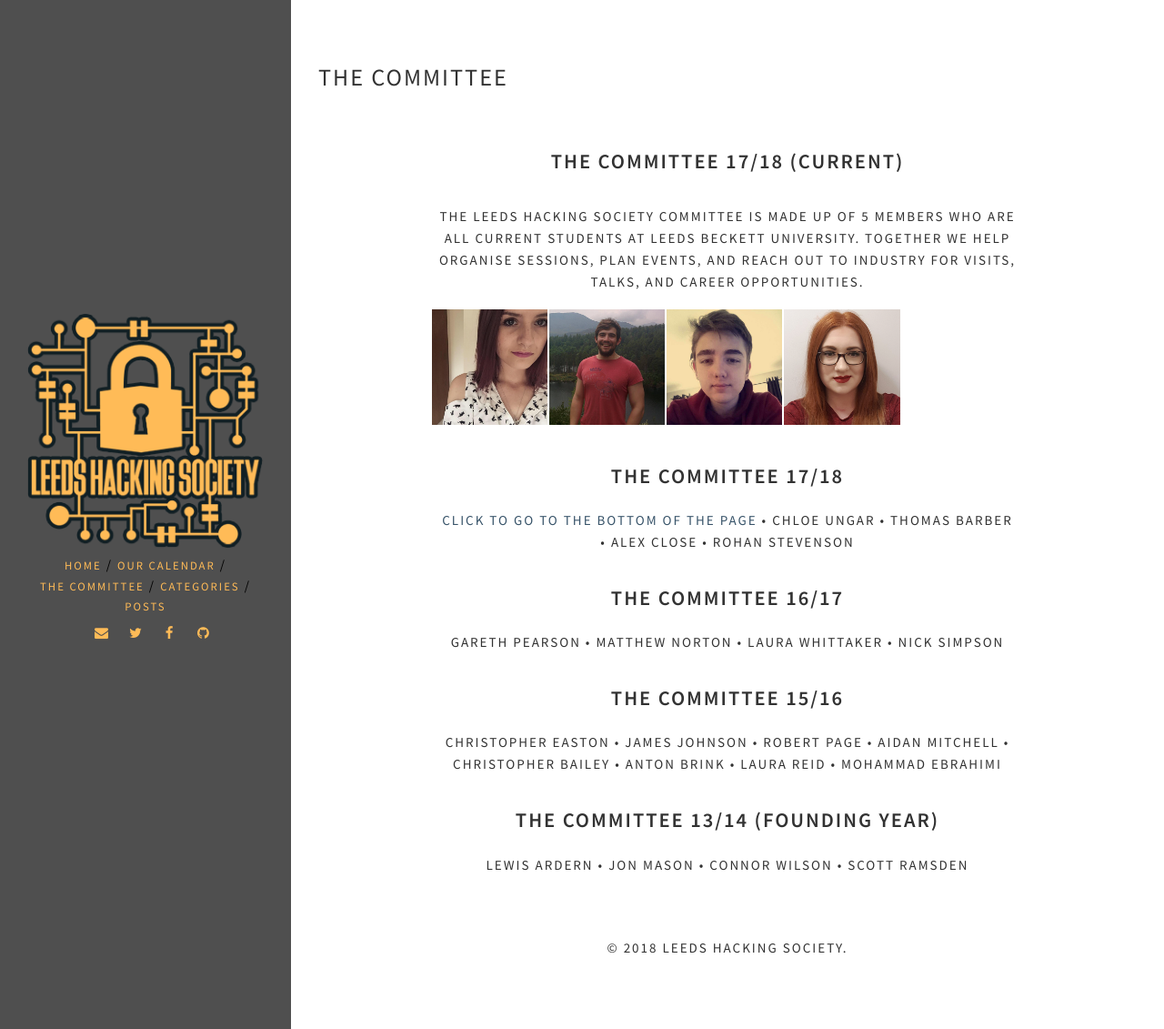
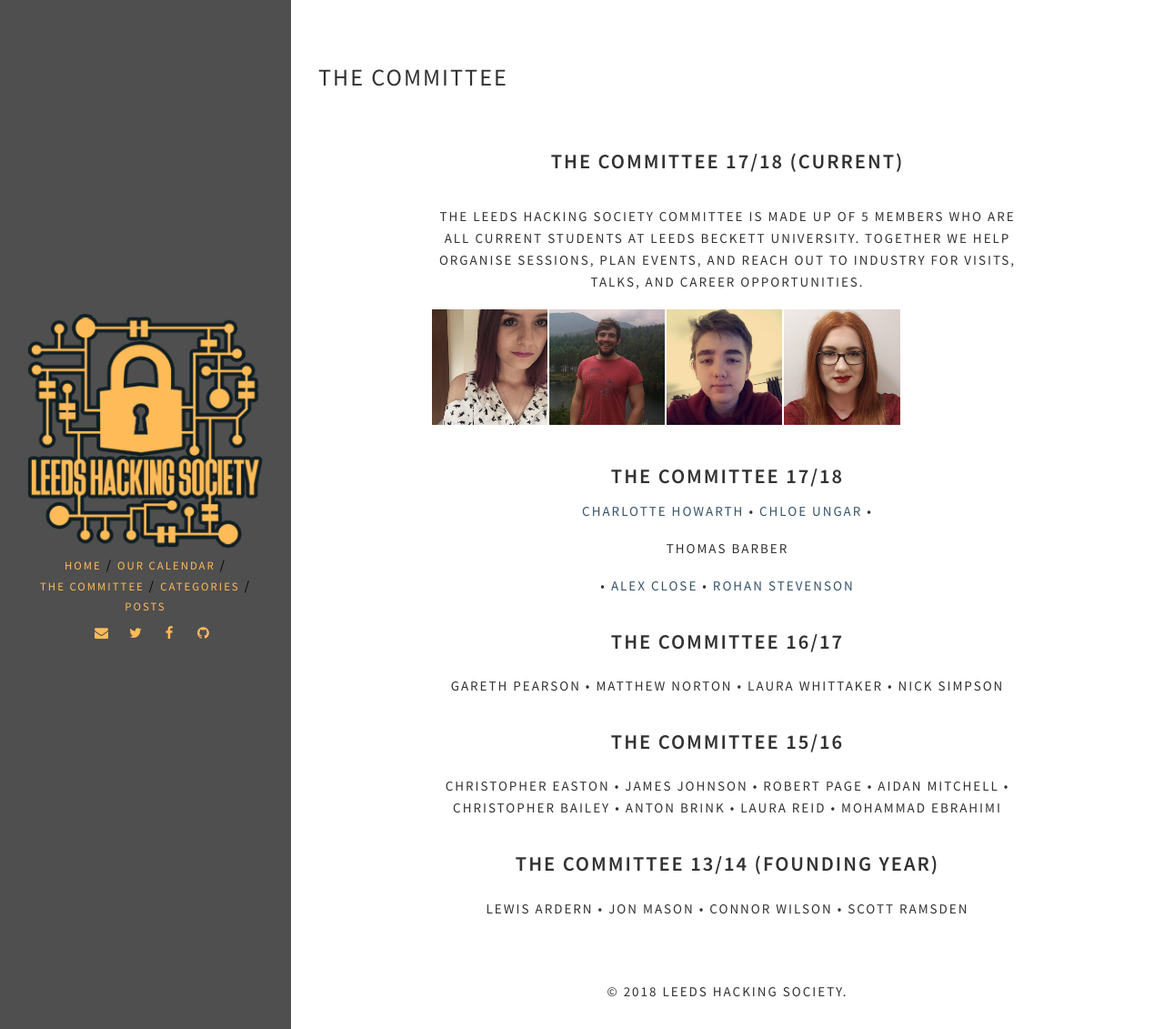
Before and after one commit to LeedsHackingSociety/LeedsHackingSociety.github.io, a Jekyll site: the page built from committee.html, in a window 1280 px wide. Shown: the whole page at 91% size. Built offline with Jekyll 4.4.1, drawn with Linux system fonts in a browser that asks for light colours.

Commit message:
Update committee.html

```diff
--- a/committee.html
+++ b/committee.html
@@ -93,7 +93,7 @@
 
             <div class="previous">
             <h3> The Committee 17/18 </h3>
-            <p> <a href="www.google.com">Click to go to the bottom of the page</a> • Chloe Ungar • Thomas Barber • Alex Close • Rohan Stevenson </p>
+            <a href="https://twitter.com/charlieamber94">Charlotte Howarth</a> • <a href="https://twitter.com/ChloeUngarMedia">Chloe Ungar</a> • <p> Thomas Barber </p> • <a href="https://twitter.com/a_close98">Alex Close</a>  • <a href="https://twitter.com/wantabrew">Rohan Stevenson</a>
             </div>
 
             <div class="previous">
```
